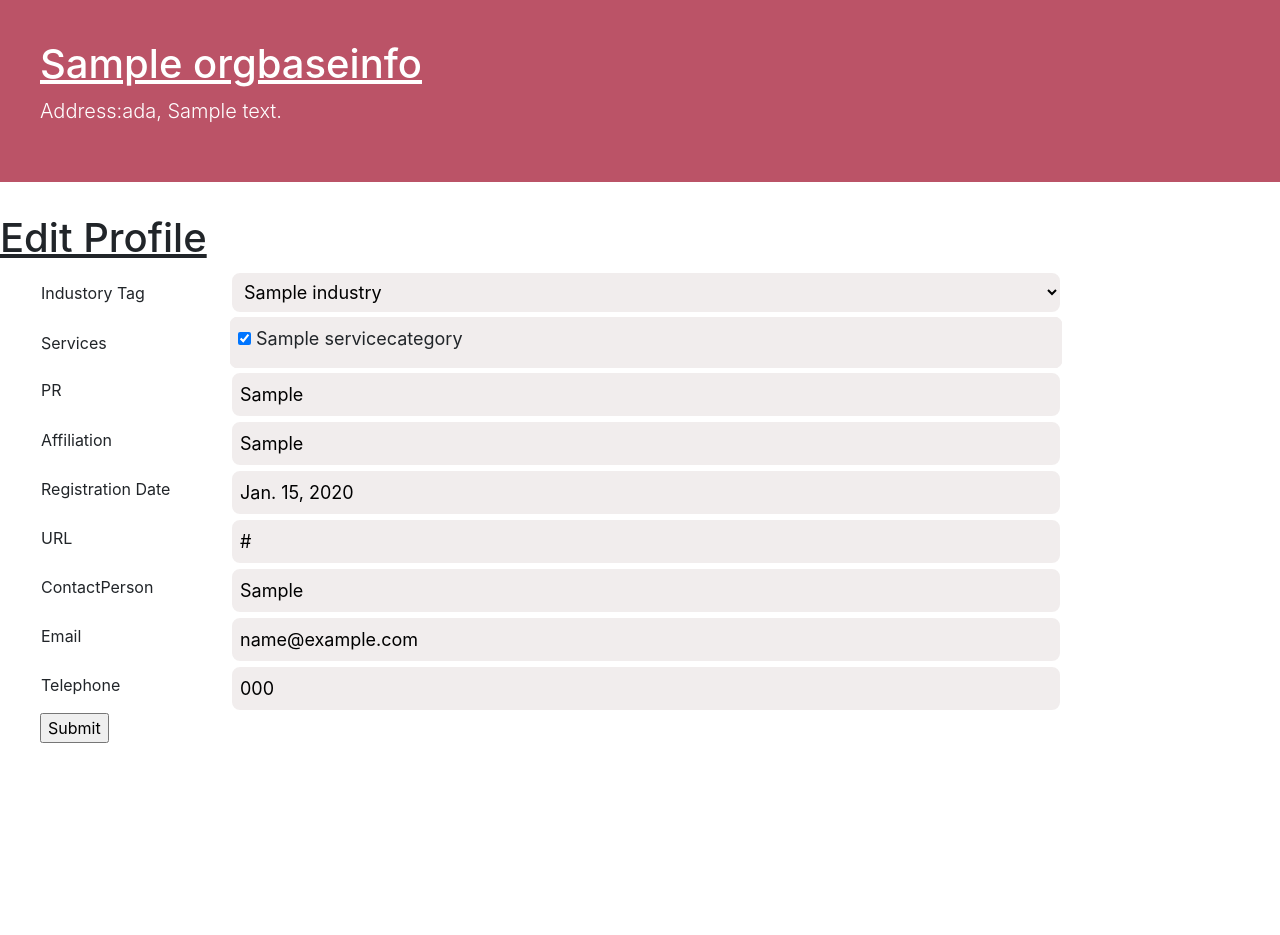
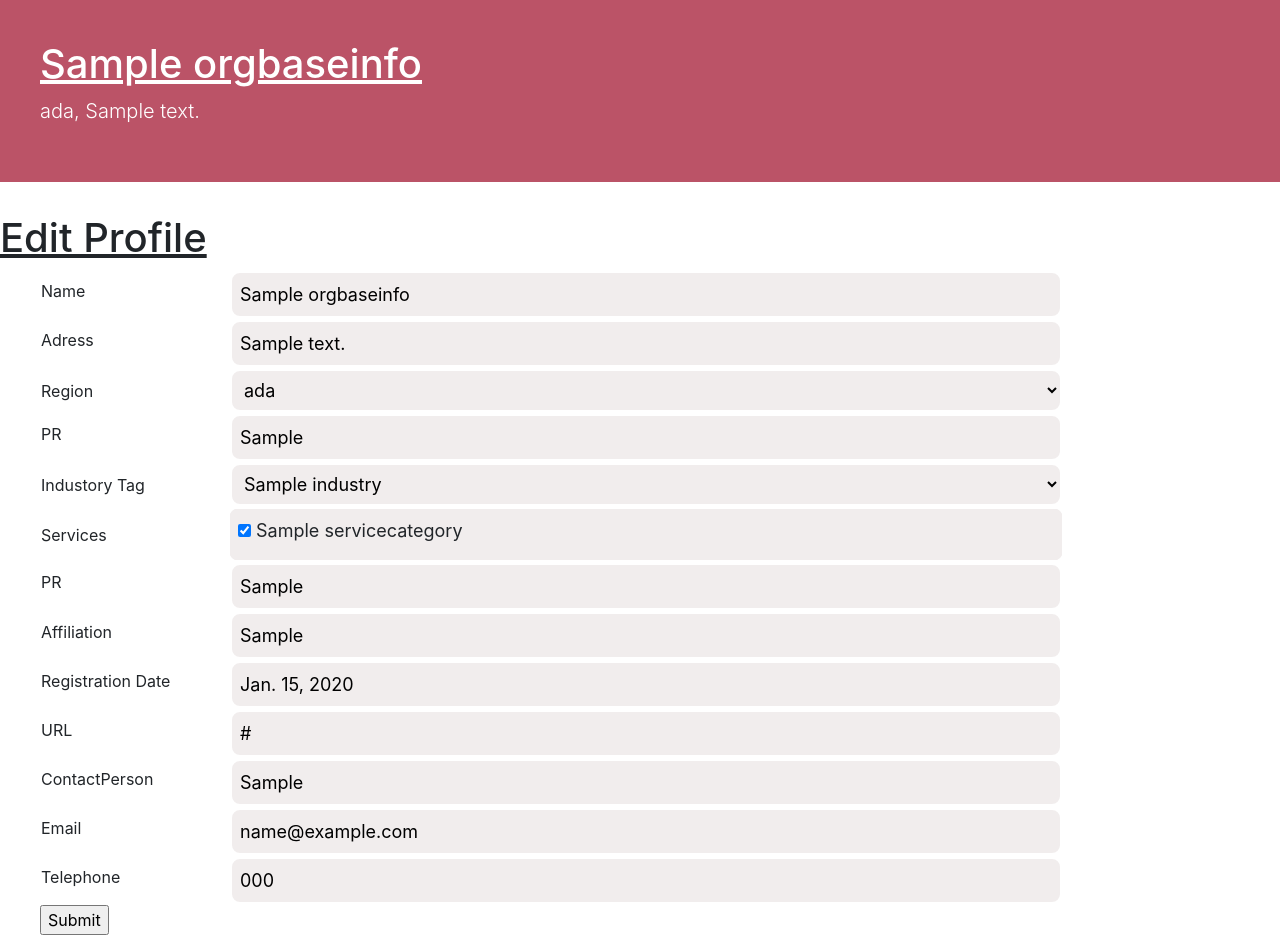
Before and after one commit to ShintaG3/bdsp, a Django app: a page that uses index/templates/index/edit.html in a window 1280 px wide. Shown: the part 56-991 px from the top of the page. Before the commit the page ends 799 px from the top, so only its background shows below. Run offline with Django 3.2, Linux system fonts and the light colour scheme; tables that the repository leaves empty hold one stand-in row (values such as "Sample post"); some libraries are stand-ins or nearby versions.

Commit message:
Issues remaining with Edit

```diff
--- a/index/templates/index/edit.html
+++ b/index/templates/index/edit.html
@@ -8,7 +8,7 @@
 <div class="jumbotron jumbotron-fluid">
   <div class="container">
     <h1>{{ org.Name }}</h1>
-    <p class="lead">Address:{{ org.Region }}, {{ org.Address }}</p>
+    <p class="lead">{{ org.Region }}, {{ org.Address }}</p>
   </div>
 </div>
 <h1>Edit Profile</h1>
@@ -19,6 +19,34 @@
 <form class="" action="" method="post">
 {% csrf_token %}
 <table>
+
+  <tr>
+    <td><label for="Name">Name</label></td>
+    <td><input type="text" id="Name" name="Name" value="{{ org.Name }}" class="tableright"></td>
+  </tr>
+
+  <tr>
+    <td><label for="Adress">Adress</label></td>
+    <td><input type="text" id="Adress" name="Address" value="{{ org.Address }}" class="tableright"></td>
+  </tr>
+
+  <tr>
+    <td>Region</td>
+    <td>
+        <select name = "changeregion" class="tableright">
+          <option>{{ currentregion }}</option>
+          {% for region in otherregions %}
+          <option>{{ region }}</option>
+          {% endfor %}
+        </select>
+    </td>
+  </tr>
+
+  <tr>
+    <td><label for="PR">PR</label></td>
+    <td><input type="text" id="PR" name="PR" value="{{ org.PR }}" class="tableright"></td>
+  </tr>
+
   <tr>
   <td>Industory Tag</td>
   <td>
--- a/index/views.py
+++ b/index/views.py
@@ -1,6 +1,7 @@
 from django.shortcuts import render
-from django.http import HttpResponse
+from django.http import HttpResponse, HttpResponseRedirect
 from .models import Industry, ServiceCategory, Region_data, OrgBaseInfo, Service
+from django.urls import reverse
 
 def index (request):
     regiondata = Region_data
@@ -17,7 +18,6 @@ def index (request):
 def list (request):
     if request.method == 'POST':
         regions = request.POST.getlist('region')
-        print(regions)
         industries = request.POST.getlist('industry')
         services = request.POST.getlist('service')
     # Send all the data if any all is selected
@@ -36,17 +36,17 @@ def list (request):
         if len(regions) == 0:
             for region in Region_data:
                 regions.append(region[0])
-            print('no region',regions)
+
         if len(industries) == 0:
             allindustries = Industry.objects.all()
             for industry in allindustries:
                 industries.append(industry.Name)
-            print('no industry',industries)
+
         if len(services) == 0 :
             allservices = ServiceCategory.objects.all()
             for service in allservices:
                 services.append(service.Name)
-            print('no service')
+
         query_result = OrgBaseInfo.objects.filter(
             Region__in=regions, Industry__Name__in=industries, ServiceCategory__Name__in=services).distinct()
         context = {
@@ -59,7 +59,7 @@ def list (request):
         }
     return render(request, 'index/list.html', context=context)
 
-def details(request, name):
+def details (request, name):
     org = OrgBaseInfo.objects.get(Name=name)
     region = org.Region
     for r in Region_data:
@@ -76,17 +76,38 @@ def details(request, name):
 
 def editPage(request, name):
     if request.method == 'POST':
-        ind = request.POST["changeindustry"]
-        context = {
-        'industry': request.POST["changeindustry"],
-        'services': request.POST.getlist('Services'),
-        'PR': request.POST.get('PR'),
-        'RegistrationDate': request.POST.get('RegistrationDate'),
-        'URL': request.POST.get('URL'),
-        'ContactPerson': request.POST.get('ContactPerson'),
-        'Email': request.POST.get('Email')
-        }
-        return HttpResponse(context['industry'])
+        orgid = int(request.session.get('orgid'))
+        org = OrgBaseInfo.objects.get(pk=orgid)
+        name = request.POST.get("Name")
+        address = request.POST.get("Address")
+        regiondata = request.POST.get("changeregion")
+        print(regiondata)
+        industrydata = request.POST.get("changeindustry")
+        industry = Industry.objects.get(Name=industrydata)
+        servicesdata = request.POST.getlist('Services')
+        services = ServiceCategory.objects.filter(Name__in = servicesdata)
+        PR = request.POST.get('PR')
+        #registrationDate = request.POST.get('RegistrationDate')
+        registrationDate = '2019-10-10'
+        print(registrationDate)
+        Affiliation = request.POST.get('Affiliation')
+        URL = request.POST.get('URL')
+        ContactPerson = request.POST.get('ContactPerson')
+        Email = request.POST.get('Email')
+        # Update the Organisation information
+        OrgBaseInfo.objects.filter(pk=orgid).update(
+        Name=name, Address=address, Region=regiondata,
+        RegistrationDate=registrationDate, Industry=industry, PR=PR, Email=Email, Affiliation=Affiliation,
+        Url=URL, ContactPerson=ContactPerson)
+        # Adding the services
+        #Delete the existing services
+        updateorgs = []
+        for service in servicesdata:
+            updateorgs.append(service)
+        # Add tje new services
+        for service in updateorgs:
+            org.ServiceCategory.Name=service
+        return HttpResponse(org)
     org = OrgBaseInfo.objects.get(Name=name)
     # Get the services for this Org
     checked = []
@@ -100,6 +121,13 @@ def editPage(request, name):
     for service in allServices:
         if service not in checked:
             unchecked.append(service)
+            print(unchecked)
+    # Get the regions
+    currentregion = org.Region
+    otherregions = []
+    for region in Region_data:
+        if region[0] != currentregion:
+            otherregions.append(region[0])
     allservices = Service.objects.all()
     currentindustry = org.Industry.Name
     allindustries = Industry.objects.all()
@@ -108,10 +136,13 @@ def editPage(request, name):
         if industry.Name != currentindustry:
             otherindustries.append(industry.Name)
     context={
+    'currentregion': currentregion,
+    'otherregions': otherregions,
     'org': org,
     'checked': checked,
     'unchecked': unchecked,
     'currentindustry': currentindustry,
     'otherindustries': otherindustries
     }
+    request.session['orgid'] = org.id
     return render(request, 'index/edit.html', context=context)
```
